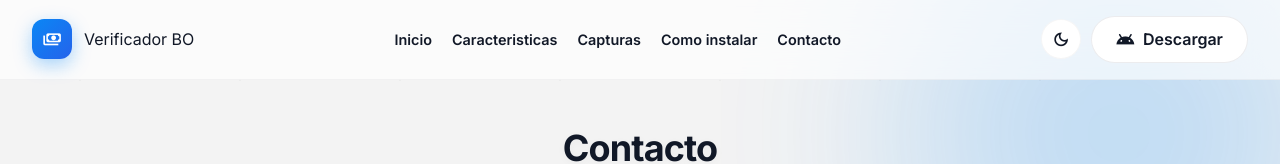
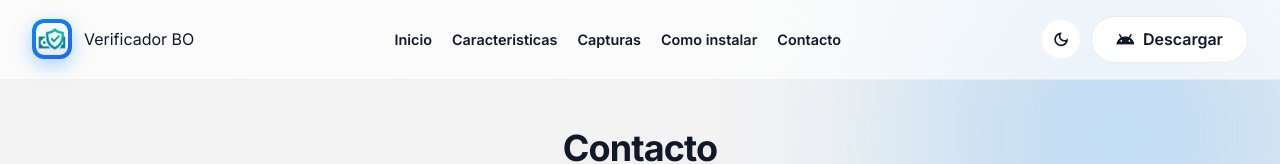
Before and after one commit to SudoCode76/verificador-billetes-bo-web, an Angular app: page /contact in a window 1280 px wide. Shown: the top 164 px of the page. Built offline with nearby package versions, Linux system fonts and the light colour scheme.

Commit message:
feat: update index and shell-nav components with new favicon and theme color

```diff
--- a/src/app/components/shell-nav/shell-nav.component.html
+++ b/src/app/components/shell-nav/shell-nav.component.html
@@ -1,7 +1,7 @@
 <header class="app-nav">
   <div class="brand">
     <div class="brand-icon">
-      <span class="material-symbols-outlined">payments</span>
+      <img src="/assets/icon.png" alt="Verificador BO" class="w-8 h-8 rounded-lg object-contain" />
     </div>
     <span class="brand-name">{{ brandName }}</span>
   </div>
--- a/src/index.html
+++ b/src/index.html
@@ -1,11 +1,15 @@
 <!doctype html>
 <html lang="en">
   <head>
-  <meta charset="utf-8">
+    <meta charset="utf-8" />
     <title>VerificadorBilletesBoWeb</title>
-  <base href="/">
-  <meta name="viewport" content="width=device-width, initial-scale=1">
-  <link rel="icon" type="image/x-icon" href="favicon.ico">
+    <base href="/" />
+    <meta name="viewport" content="width=device-width, initial-scale=1" />
+    <link rel="icon" type="image/png" sizes="32x32" href="/assets/icon.png" />
+    <link rel="icon" type="image/png" sizes="16x16" href="/assets/icon.png" />
+    <link rel="apple-touch-icon" href="/assets/icon.png" />
+    <link rel="manifest" href="/manifest.webmanifest" />
+    <meta name="theme-color" content="#0a87f5" />
   </head>
   <body>
     <app-root></app-root>
```
Also changed, not shown: src/assets/icon.png (added). Lines whose indentation alone changed are shown as unchanged.
